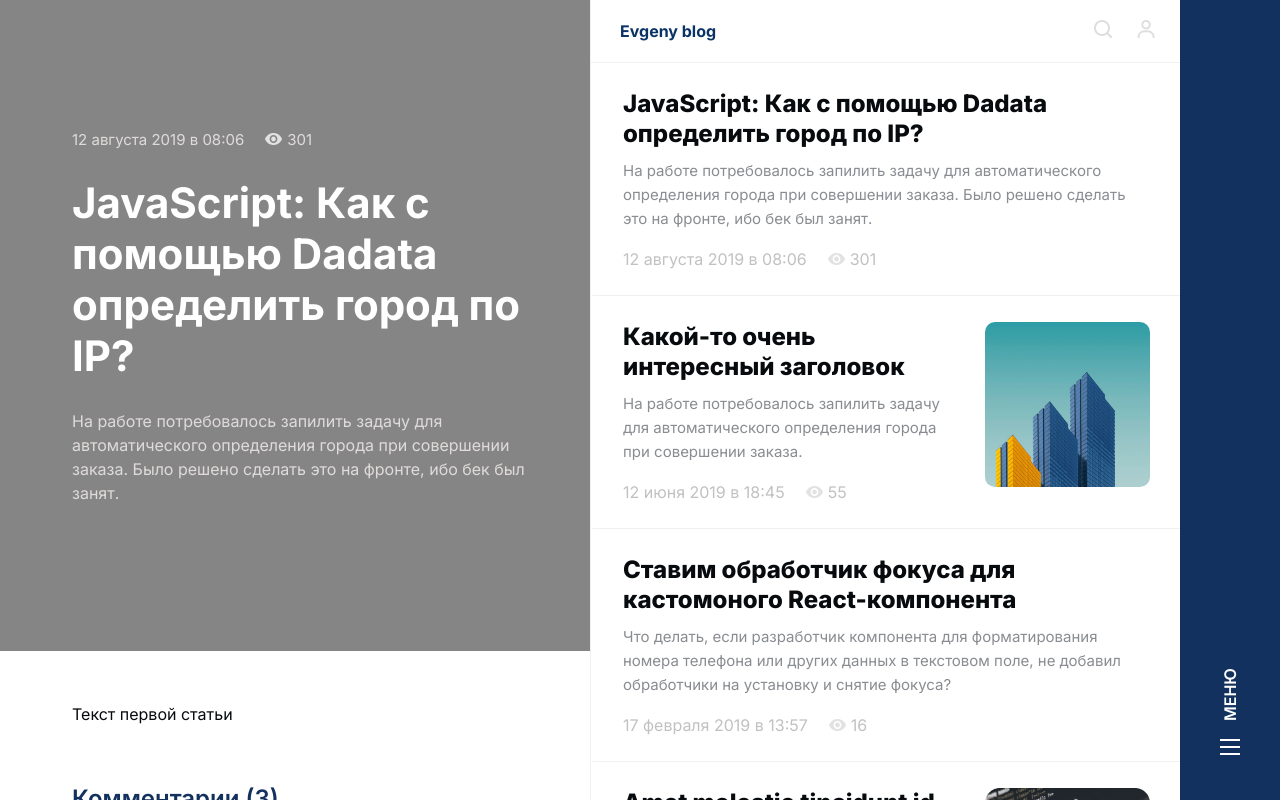
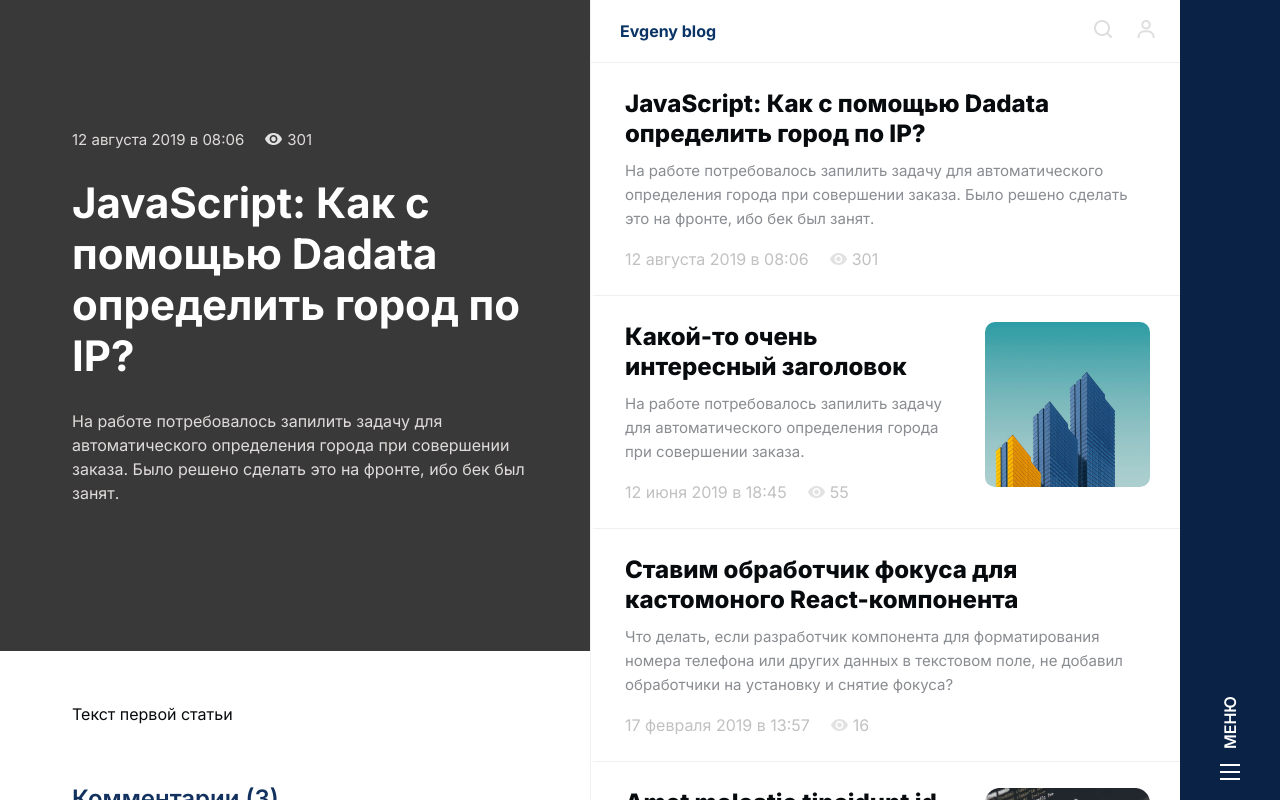
Before and after one commit to Evgotem/blog-react, a React (Create React App) app: page /articles/1 in a window 1280 px wide. Built offline with nearby package versions, Linux system fonts and the light colour scheme.

Commit message:
сверстано меню и функционал роутинга по ссылкам

```diff
--- a/src/App.js
+++ b/src/App.js
@@ -1,4 +1,5 @@
 import { LeftBlock } from "./components/LeftBlock/LeftBlock";
+import { Menu } from "./components/Menu/Menu";
 import { RightBlock } from "./components/RightBlock/RightBlock";
 
 function App() {
@@ -8,9 +9,7 @@ function App() {
         <LeftBlock />
         <RightBlock />
       </div>
-      <div className="menu">
-        <span>Меню</span>
-      </div>
+     <Menu />
     </div>
   );
 }
--- a/src/components/LeftBlock/Article/Article.jsx
+++ b/src/components/LeftBlock/Article/Article.jsx
@@ -35,7 +35,7 @@ export const Article = () => {
 
           <div className={styles.comment}>
             <div className={styles.commentTitle}>
-              <h5>Vasya Pupkin</h5>
+              <h5>Evgeny T.</h5>
               <span>12 августа 2019 в 08:06</span>
             </div>
             <div className={styles.articleText}>
@@ -44,7 +44,7 @@ export const Article = () => {
           </div>
           <div className={styles.comment}>
             <div className={styles.commentTitle}>
-              <h5>Vasya Pupkin</h5>
+              <h5>Evgeny T.</h5>
               <span>12 августа 2019 в 08:06</span>
             </div>
             <div className={styles.articleText}>
@@ -53,7 +53,7 @@ export const Article = () => {
           </div>
           <div className={styles.comment}>
             <div className={styles.commentTitle}>
-              <h5>Vasya Pupkin</h5>
+              <h5>Evgeny T.</h5>
               <span>12 августа 2019 в 08:06</span>
             </div>
             <div className={styles.articleText}>
--- a/src/components/LeftBlock/Article/Article.module.scss
+++ b/src/components/LeftBlock/Article/Article.module.scss
@@ -2,7 +2,7 @@
 
 .titleWrapper {
   font-size: 15px;
-  background-color: rgba(0, 0, 0, 0.3);
+  background-color: rgba(0, 0, 0, 0.7);
   background-repeat: no-repeat;
   background-size: cover;
   padding: 130px 58px 130px 72px;
--- a/src/components/LeftBlock/LeftBlock.jsx
+++ b/src/components/LeftBlock/LeftBlock.jsx
@@ -3,6 +3,7 @@ import styles from './LeftBlock.module.scss';
 import { UserPage } from './UserPage/UserPage';
 import { Route, Routes } from 'react-router-dom';
 import { Article } from './Article/Article';
+import { Profile } from '../Profile/Profile';
 
 export const LeftBlock = () => {
 
@@ -10,6 +11,7 @@ export const LeftBlock = () => {
     <div className={styles.leftBlock}>
       <Routes>
         <Route path='/' element={<UserPage />} />
+        <Route path='/profile' element={<Profile />} />
         <Route path={`/articles/:id`} element={<Article />} />
       </Routes>
     </div>
--- /dev/null
+++ b/src/components/Menu/Menu.jsx
@@ -0,0 +1,47 @@
+import React from 'react';
+import { NavLink } from 'react-router-dom';
+import styles from './Menu.module.scss';
+
+export const Menu = () => {
+  const [isActiveMenu, setIsActiveMenu] = React.useState(false);
+
+  return (
+    <>
+      <div
+        className={`${styles.menu} ${isActiveMenu ? styles.active : null}`}
+        onClick={() => setIsActiveMenu(true)}>
+        <nav>
+          <div>
+            <h3>Евгений Т.</h3>
+            <p>Дата регистрации: 12 августа 2019 в 08:06</p>
+          </div>
+          <ul>
+            <li>
+              <NavLink className={({isActive}) => isActive ? styles.activeLink : ''} to="/">Главная</NavLink>
+            </li>
+            <li>
+              <NavLink className={({isActive}) => isActive ? styles.activeLink : ''} to="/profile">Мой профиль</NavLink>
+            </li>
+            <li>
+              <NavLink className={({isActive}) => isActive ? styles.activeLink : ''} to="/createArticle">Создать запись</NavLink>
+            </li>
+            <li>
+              <NavLink className={({isActive}) => isActive ? styles.activeLink : ''} to="/exit">Выйти</NavLink>
+            </li>
+          </ul>
+        </nav>
+        <span onClick={(e) => {
+          e.stopPropagation();
+          setIsActiveMenu(!isActiveMenu)
+        }}>
+          <img src={isActiveMenu ? '/images/close.png' : '/images/burger.png'} alt="" />
+          Меню
+        </span>
+      </div>
+      <div
+        className={styles.overlay}
+        onClick={() => {setIsActiveMenu(false)}}
+      ></div>
+    </>
+  );
+};
--- /dev/null
+++ b/src/components/Menu/Menu.module.scss
@@ -0,0 +1,121 @@
+@import '../../variables.scss';
+
+.menu {
+  width: 100px;
+  background: #0A2246;
+  height: 100%;
+  justify-content: center;
+  padding-bottom: 45px;
+  cursor: pointer;
+  position: fixed;
+  right: 0;
+  top: 0;
+  transition: all 0.3s ease-in-out;
+  z-index: 50;
+
+  span {
+    position: relative;
+    display: flex;
+    align-items: center;
+    color: #fff;
+    transform: rotate(-90deg);
+    text-transform: uppercase;
+    background-repeat: no-repeat;
+    font-weight: 600;
+    user-select: none;
+    position: absolute;
+    bottom: 60px;
+    left: 0;
+    transition: all 0.3s ease-in-out;
+    width: 100%;
+
+    img {
+      margin-right: 15px;
+    }
+  }
+}
+
+.menu.active {
+  width: 400px;
+  background: $blue;
+  transition: all 0.3s ease-in-out;
+
+  & span {
+    transform-origin: 20px -10px;
+    transform: rotate(0deg);
+    bottom:0;
+    left: 0;
+    background-color: #0A2246;
+    padding: 30px 20px;
+    transition: all 0.3s ease-in-out;
+  }
+}
+
+nav {
+  position: absolute;
+  width: 400px;
+  left: 100%;
+  transition: all 0.3s ease-in-out;
+  background: $blue;
+  display: flex;
+  flex-direction: column;
+  height: 100%;
+
+  p {
+    color: $middlegray;
+  }
+
+  h3 {
+    color: #fff;
+  }
+
+  div {
+    padding: 26px 36px;
+  }
+
+  ul {
+    list-style: none;
+    padding: 0;
+    margin: 0;
+
+    li {
+      a {
+        display: block;
+        text-decoration: none;
+        color: #fff;
+        padding: 23px 43px;
+        cursor: pointer;
+        transition: all 0.2s ease-in-out;
+        &:hover {
+          background: #213D67;
+          transition: all 0.2s ease-in-out;
+        }
+      }
+    }
+  }
+}
+
+.activeLink {
+  background: #213D67;
+  transition: all 0.2s ease-in-out;
+}
+
+.menu.active nav {
+  left: 0;
+  transition: all 0.3s ease-in-out;
+}
+
+.overlay {
+  position: absolute;
+  top: 0;
+  left: 0;
+  width: 0;
+  height: 100%;
+  z-index: 15;
+  background: rgba(0, 0, 0, 0.3);
+  transition: all 0.2s ease-in-out;
+}
+.menu.active + .overlay {
+  width: 100%;
+  transition: all 0.3s ease-in-out;
+}
--- /dev/null
+++ b/src/components/Profile/Profile.jsx
@@ -0,0 +1,10 @@
+import React from 'react';
+import styles from './Profile.module.scss';
+
+export const Profile = () => {
+  return (
+    <div className={styles.profile}>
+      Profile
+    </div>
+  );
+};
--- /dev/null
+++ b/src/components/Profile/Profile.module.scss
@@ -0,0 +1,7 @@
+@import '../../variables.scss';
+
+.profile {
+  background: pink;
+  color: $blue;
+  height: 100%;
+}
--- a/src/components/RightBlock/ArticlePreviews/ArticlePreviews.jsx
+++ b/src/components/RightBlock/ArticlePreviews/ArticlePreviews.jsx
@@ -7,20 +7,28 @@ export const ArticlePreviews = ({ title, preview, date, views, imgURL, id }) =>
     <div className={styles.article}>
       <div className={styles.wrapper}>
         <h3>{title}</h3>
-          <p className={styles.preview}>
-            <Link className={styles.link} to={`/articles/${id}`}>{preview}</Link>
-          </p>
+        <Link className={styles.link} to={`/articles/${id}`}>
+          <p className={styles.preview}>{preview}</p>
+        </Link>
         <div className={styles.info}>
           <span className={styles.date}>{date}</span>
           <span>
-              <img src='/images/eye.png' alt='views' />
+            <img src="/images/eye.png" alt="views" />
             {views}
           </span>
         </div>
       </div>
-      {imgURL && <div>
-        <img className={styles.articleImage} src={imgURL} alt='Article image' width={165} height={165} />
-      </div>}
+      {imgURL && (
+        <div>
+          <img
+            className={styles.articleImage}
+            src={imgURL}
+            alt="Article image"
+            width={165}
+            height={165}
+          />
+        </div>
+      )}
     </div>
   );
 };
--- a/src/components/RightBlock/ArticlePreviews/ArticlePreviews.module.scss
+++ b/src/components/RightBlock/ArticlePreviews/ArticlePreviews.module.scss
@@ -6,11 +6,11 @@
   border-bottom: 1px solid $lightgray;
   transition: all 0.2s ease-in-out;
   position: relative;
-  border-left: 2px solid transparent;
+  border-left: 4px solid transparent;
 
   &:hover {
     box-shadow: 1px 7px 16px 0px rgba(34, 50, 70, 0.1);
-    border-left: 2px solid $blue;
+    border-left: 4px solid $blue;
     transition: all 0.2s ease-in-out;
   }
 
--- a/src/index.scss
+++ b/src/index.scss
@@ -9,6 +9,7 @@ body {
   -webkit-font-smoothing: antialiased;
   -moz-osx-font-smoothing: grayscale;
   font-family: 'Inter', sans-serif;
+  overflow-x: hidden;
 }
 * {
   box-sizing: border-box;
@@ -35,28 +36,3 @@ code {
   display: flex;
   flex: 1;
 }
-
-.menu {
-  width: 100px;
-  background: $blue;
-  height: 100%;
-  display: flex;
-  justify-content: center;
-  padding-bottom: 45px;
-  cursor: pointer;
-  position: fixed;
-  right: 0;
-  top: 0;
-
-  span {
-    color: #fff;
-    writing-mode: vertical-rl;
-    transform: rotate(180deg);
-    text-transform: uppercase;
-    display: block;
-    padding-top: 34px;
-    background-image: url('../public/images/burger.png');
-    background-repeat: no-repeat;
-    font-weight: 600;
-  }
-}
```
Also changed, not shown: public/images/burger.png. Lines whose indentation alone changed are shown as unchanged.
